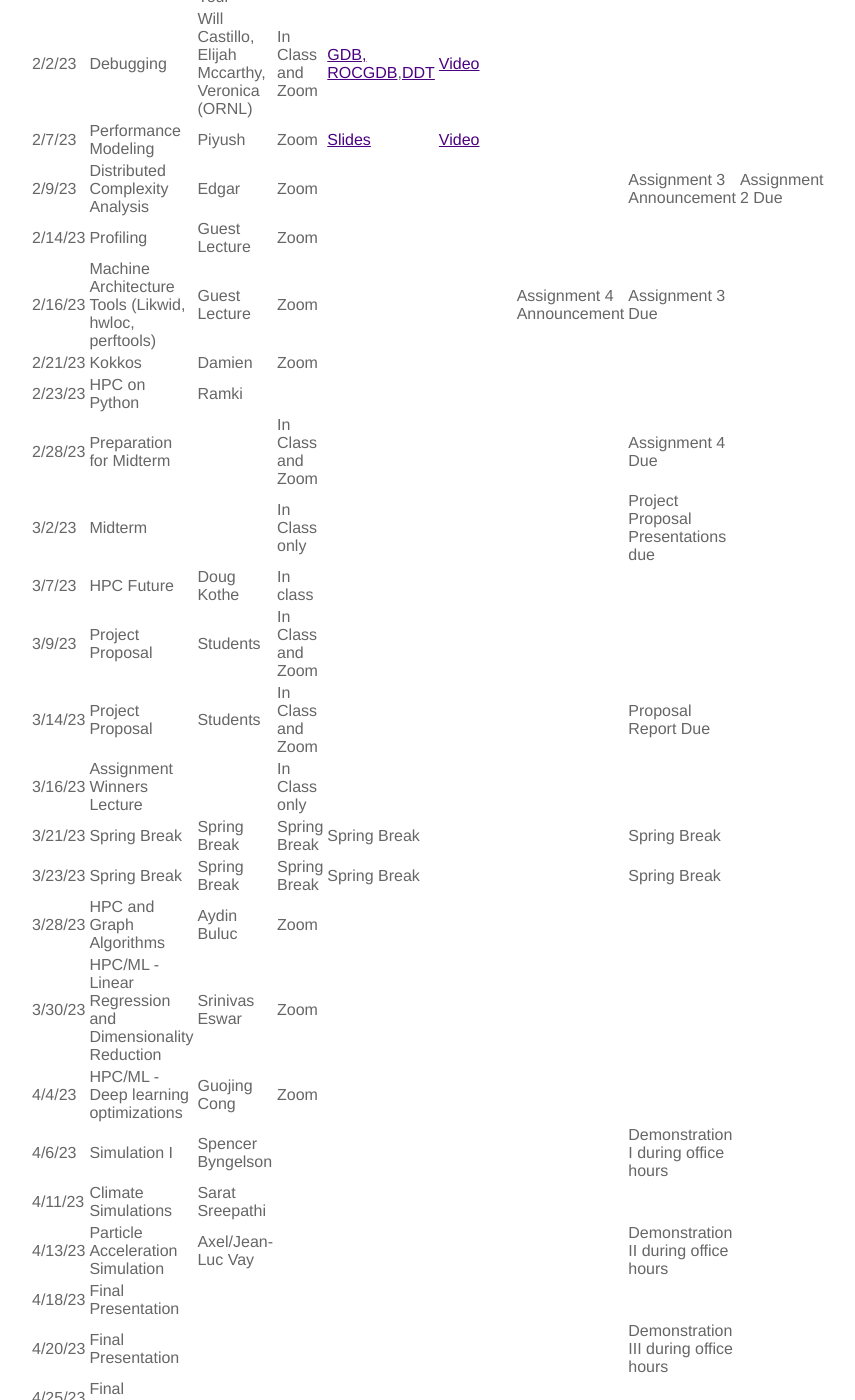
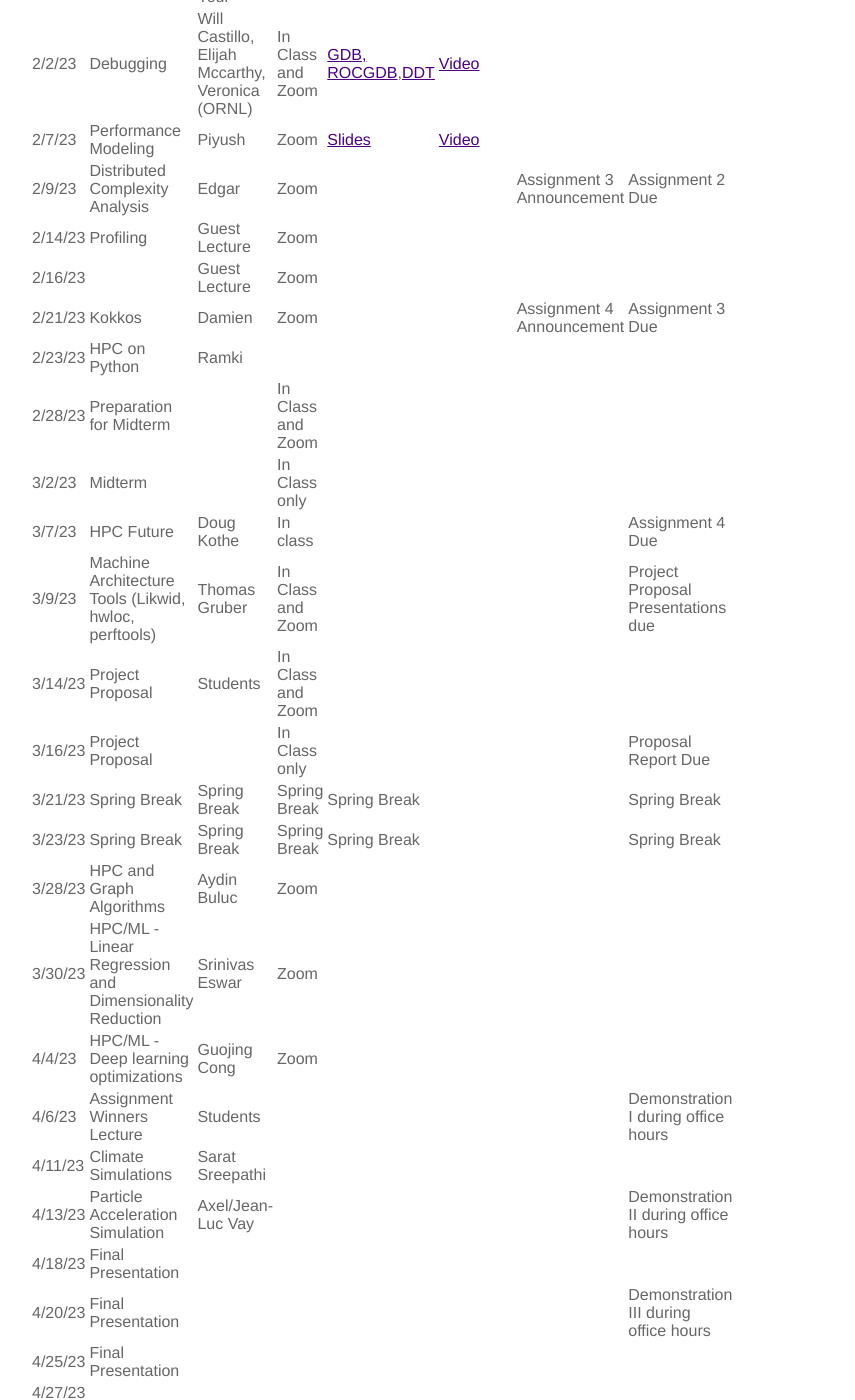
Before and after one commit to ramkikannan/ramkikannan.github.io, a Jekyll site: the page built from teaching.md, in a window 1280 px wide and 1400 px high, scrolled down 5183 px. Shown: the whole window, without its empty margins (331-1186 px from the left). Built offline with Jekyll 4.4.1, drawn with Linux system fonts in a browser that asks for light colours; a style sheet for code colours, icons or effects is not loaded.

Commit message:
updated schedule

```diff
--- a/teaching.md
+++ b/teaching.md
@@ -163,37 +163,37 @@ Login regularly to complete your work, so that you do not have to spend a lot of
 ### Detailed Schedule
 
 | Day     | Title                                                   | Lecture by        | Type              | Slides       | Recorded Video | Notes                                                                                | Deadlines                             |
-| ------- | ------------------------------------------------------- | ----------------- | ----------------- | ------------ | -------------- | ------------------------------------------------------------------------------------ | ------------------------------------- |
-| 1/10/23 | Introduction I                                          | Ramki and Shruti | In Class and Zoom | [Slides](6230/slides/courseintroduction.pdf)             |  [Video](https://youtu.be/56U0NUTr_14)              |                                                                                      |                                       |
-| 1/12/23 | Introduction II                                         | Ramki and Shruti | In Class and Zoom | [Slides](6230/slides/courseintroduction2.pdf)             | [Video](https://youtu.be/tiVHYidfP-0)               | Assignment 0 Announcement                                                                                      |                                       |
-| 1/17/23 | OpenMP                                                  | Ramki             | Zoom              |   [Slides](6230/slides/openmp-slides.pdf)           | [Video](https://youtu.be/wlR35OVbBWA)               | Assignment 1 Announcement                                                            | Assignment 0 Due |
-| 1/19/23 | MPI                                                    | Ramki             | In Class and Zoom |  [Slides](6230/slides/mpiintroduction-ramkishruti.pdf)            | [Video](https://youtu.be/GPee1Za2WfA)               |                                                                                      |                                       |
-| 1/24/23 | CUDA                                                     | Ramki             | Zoom              | [Slides](6230/slides/cudaintroduction-ramkishruti.pdf)              |                [Video](https://youtu.be/J8BiQdmythc)|                                                                                      |                                       |
-| 1/26/23 | HIP and AMD devices                                     | Jakub Kurzak      | Zoom              | [Slides](6230/slides/jakub_hip_cse6230_2023.pdf)              | [Video](https://youtu.be/EdqZWdmpWdo)                | Assignment 2 Announcement                                                            | Assignment 1 Due                      |
-| 1/31/23 | Parallel IO                                             | Jong-Choi Youl    | Zoom              | [Slides](6230/slides/parallel-io.pdf)              | [Video](https://youtu.be/wZCxwjq0V60)             |                |                                                                                      |                                       |
-| 2/2/23  | Debugging                                   | Will Castillo, Elijah Mccarthy, Veronica (ORNL)             | In Class and Zoom | [GDB, ROCGDB](6230/slides/elijah-gdb-rocgdb-debugging.pdf),[DDT](6230/slides/Will_DDT_Demo.pdf)             |  [Video](https://youtu.be/fkwZCinbBYg)              |                                                                                      |                                       |
-| 2/7/23  | Performance Modeling                                    | Piyush            | Zoom              |[Slides](6230/slides/perfModelling.pdf)              | [Video](https://youtu.be/-Gup_dCtybk)                |                                                             |                    |
-| 2/9/23  | Distributed Complexity Analysis                         | Edgar             |  Zoom |              |                |                                                                                      |                                     Assignment 3 Announcement  | Assignment 2 Due
-| 2/14/23 | Profiling                                               | Guest Lecture     | Zoom              |              |                |                                                                                      |                                       |
-| 2/16/23 | Machine Architecture Tools (Likwid, hwloc, perftools)   | Guest Lecture     | Zoom              |              |                | Assignment 4 Announcement                                                            | Assignment 3 Due                      |
-| 2/21/23 | Kokkos                                                  | Damien            | Zoom              |              |                |                                                                                      |                                       |
-| 2/23/23 | HPC on Python                                           | Ramki             |                   |              |                |  |                                       |
-| 2/28/23 | Preparation for Midterm                                 |                   | In Class and Zoom |              |                |                                                                                      | Assignment 4 Due                      |
-| 3/2/23  | Midterm                                                 |                   | In Class only     |              |                |                                                                                      | Project Proposal Presentations due    |
-| 3/7/23  | HPC Future                                              | Doug Kothe        | In class          |              |                |                                                                                      |                                       |
-| 3/9/23  | Project Proposal                                        | Students          | In Class and Zoom |              |                |                                                                                      |                                       |
-| 3/14/23 | Project Proposal                                        | Students          | In Class and Zoom |              |                |                                                                                      | Proposal Report Due                   |
-| 3/16/23 | Assignment Winners Lecture                              |                   | In Class only     |              |                |                                                                                      |                                       |
-| 3/21/23 | Spring Break                                            | Spring Break      | Spring Break      | Spring Break |                |                                                                                      | Spring Break                          |
-| 3/23/23 | Spring Break                                            | Spring Break      | Spring Break      | Spring Break |                |                                                                                      | Spring Break                          |
-| 3/28/23 | HPC and Graph Algorithms                                | Aydin Buluc       | Zoom              |              |                |                                                                                      |                                       |
-| 3/30/23 | HPC/ML - Linear Regression and Dimensionality Reduction | Srinivas Eswar    | Zoom              |              |                |                                                                                      |                                       |
-| 4/4/23  | HPC/ML - Deep learning optimizations                    | Guojing Cong      | Zoom              |              |                |                                                                                      |                                       |
-| 4/6/23  | Simulation I                                            | Spencer Byngelson |                   |              |                |                                                                                      | Demonstration I during office hours   |
-| 4/11/23 | Climate Simulations                                     | Sarat Sreepathi       |                   |              |                |                                                                                      |                                       |
-| 4/13/23 | Particle Acceleration Simulation                        | Axel/Jean-Luc Vay |                   |              |                |                                                                                      | Demonstration II during office hours  |
-| 4/18/23 | Final Presentation                                      |                   |                   |              |                |                                                                                      |                                       |
-| 4/20/23 | Final Presentation                                      |                   |                   |              |                |                                                                                      | Demonstration III during office hours |
-| 4/25/23 | Final Presentation                                      |                   |                   |              |                |                                                                                      |                                       |
-| 4/27/23 |                                                         |                   |                   |              |                |                                                                                      |                                       |
-| 5/2/23  |                                                         |                   |                   |              |                |                                                                                      | Final Report Due                      |
+| ------- | ------------------------------------------------------- | ----------------- | ----------------- | ------------ | -------------- | ------------------------------------------------------------------------------------ | -------------------------------------
+| 1/10/23 | Introduction I                                          | Ramki and Shruti | In Class and Zoom | [Slides](6230/slides/courseintroduction.pdf)             |  [Video](https://youtu.be/56U0NUTr_14)              |                                                                                      |
+| 1/12/23 | Introduction II                                         | Ramki and Shruti | In Class and Zoom | [Slides](6230/slides/courseintroduction2.pdf)             | [Video](https://youtu.be/tiVHYidfP-0)               | Assignment 0 Announcement                                                                                      |
+| 1/17/23 | OpenMP                                                  | Ramki             | Zoom              |   [Slides](6230/slides/openmp-slides.pdf)           | [Video](https://youtu.be/wlR35OVbBWA)               | Assignment 1 Announcement                                                            | Assignment 0 Due
+| 1/19/23 | MPI                                                    | Ramki             | In Class and Zoom |  [Slides](6230/slides/mpiintroduction-ramkishruti.pdf)            | [Video](https://youtu.be/GPee1Za2WfA)               |                                                                                      |
+| 1/24/23 | CUDA                                                     | Ramki             | Zoom              | [Slides](6230/slides/cudaintroduction-ramkishruti.pdf)              |                [Video](https://youtu.be/J8BiQdmythc)|                                                                                      |
+| 1/26/23 | HIP and AMD devices                                     | Jakub Kurzak      | Zoom              | [Slides](6230/slides/jakub_hip_cse6230_2023.pdf)              | [Video](https://youtu.be/EdqZWdmpWdo)                | Assignment 2 Announcement                                                            | Assignment 1 Due
+| 1/31/23 | Parallel IO                                             | Jong-Choi Youl    | Zoom              | [Slides](6230/slides/parallel-io.pdf)              | [Video](https://youtu.be/wZCxwjq0V60)             |                |                                                                                      |
+| 2/2/23  | Debugging                                   | Will Castillo, Elijah Mccarthy, Veronica (ORNL)             | In Class and Zoom | [GDB, ROCGDB](6230/slides/elijah-gdb-rocgdb-debugging.pdf),[DDT](6230/slides/Will_DDT_Demo.pdf)             |  [Video](https://youtu.be/fkwZCinbBYg)              |                                                                                      |
+| 2/7/23  | Performance Modeling                                    | Piyush            | Zoom              |[Slides](6230/slides/perfModelling.pdf)              | [Video](https://youtu.be/-Gup_dCtybk)                |                                                             |
+| 2/9/23  | Distributed Complexity Analysis                         | Edgar             |  Zoom |              |                |                                      Assignment 3 Announcement  | Assignment 2 Due
+| 2/14/23 | Profiling                                               | Guest Lecture     | Zoom              |              |                |                                                                                      |
+| 2/16/23 |    | Guest Lecture     | Zoom              |              |                |                                                             |
+| 2/21/23 | Kokkos                                                  | Damien            | Zoom              |              |                |   Assignment 4 Announcement  | Assignment 3 Due
+| 2/23/23 | HPC on Python                                           | Ramki             |                   |              |                |  |
+| 2/28/23 | Preparation for Midterm                                 |                   | In Class and Zoom |              |                |                                                                                      |
+| 3/2/23  | Midterm                                                 |                   | In Class only     |              |                |                                                                                      |
+| 3/7/23  | HPC Future                                              | Doug Kothe        | In class          |              |                |                                                                                      |                                       Assignment 4 Due
+| 3/9/23  | Machine Architecture Tools (Likwid, hwloc, perftools)                                        | Thomas Gruber          | In Class and Zoom |              |                |                                                                                      |                                     Project Proposal Presentations due
+| 3/14/23 | Project Proposal                                        | Students          | In Class and Zoom |              |                |                                                                                      |
+| 3/16/23 | Project Proposal                              |                   | In Class only     |              |                |                                                                                      |                                       Proposal Report Due
+| 3/21/23 | Spring Break                                            | Spring Break      | Spring Break      | Spring Break |                |                                                                                      | Spring Break
+| 3/23/23 | Spring Break                                            | Spring Break      | Spring Break      | Spring Break |                |                                                                                      | Spring Break
+| 3/28/23 | HPC and Graph Algorithms                                | Aydin Buluc       | Zoom              |              |                |                                                                                      |
+| 3/30/23 | HPC/ML - Linear Regression and Dimensionality Reduction | Srinivas Eswar    | Zoom              |              |                |                                                                                      |
+| 4/4/23  | HPC/ML - Deep learning optimizations                    | Guojing Cong      | Zoom              |              |                |                                                                                      |
+| 4/6/23  | Assignment Winners Lecture                                           | Students |                   |              |                |                                                                                      | Demonstration I during office hours
+| 4/11/23 | Climate Simulations                                     | Sarat Sreepathi       |                   |              |                |                                                                                      |
+| 4/13/23 | Particle Acceleration Simulation                        | Axel/Jean-Luc Vay |                   |              |                |                                                                                      | Demonstration II during office hours
+| 4/18/23 | Final Presentation                                      |                   |                   |              |                |                                                                                      |
+| 4/20/23 | Final Presentation                                      |                   |                   |              |                |                                                                                      | Demonstration III during office hours
+| 4/25/23 | Final Presentation                                      |                   |                   |              |                |
+| 4/27/23 |                                                         |                   |                   |              |                |                                                                                      |
+| 5/2/23  |                                                         |                   |                   |              |                |                                                                                      | Final Report Due
```
